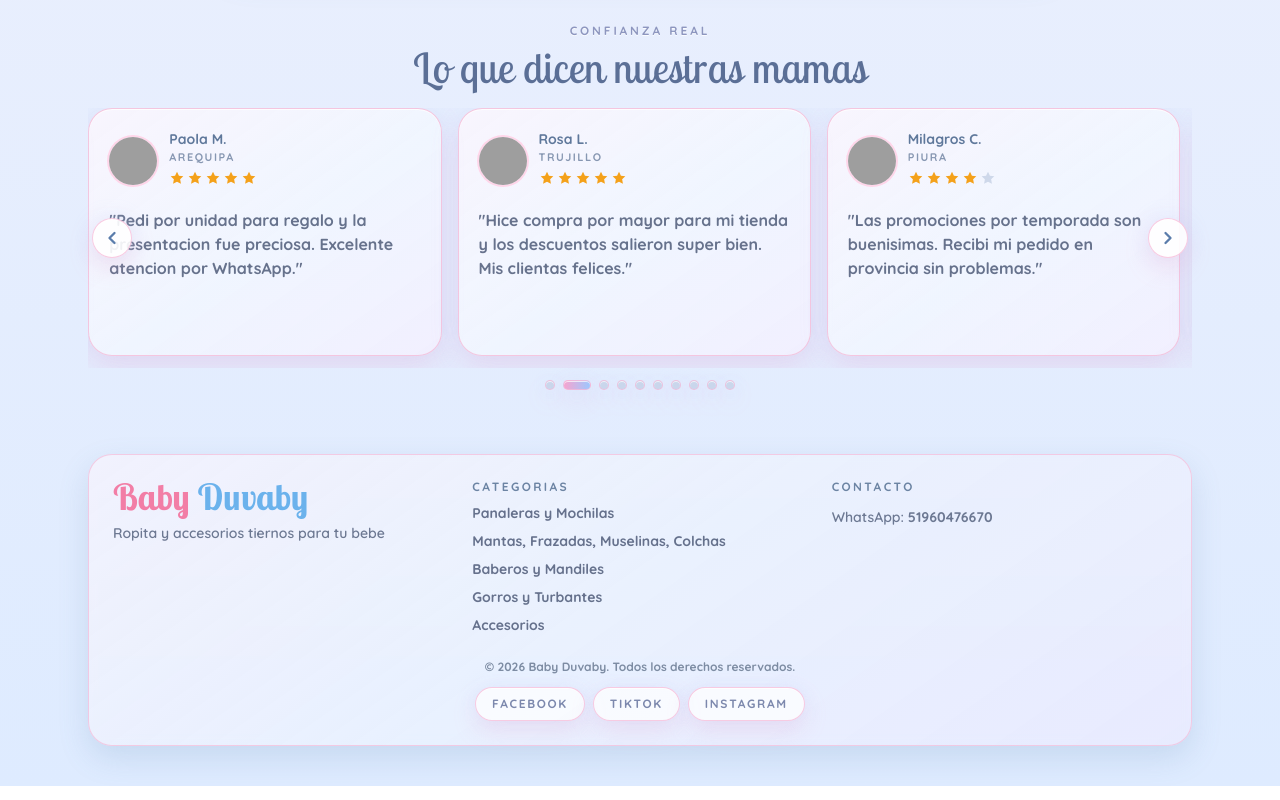
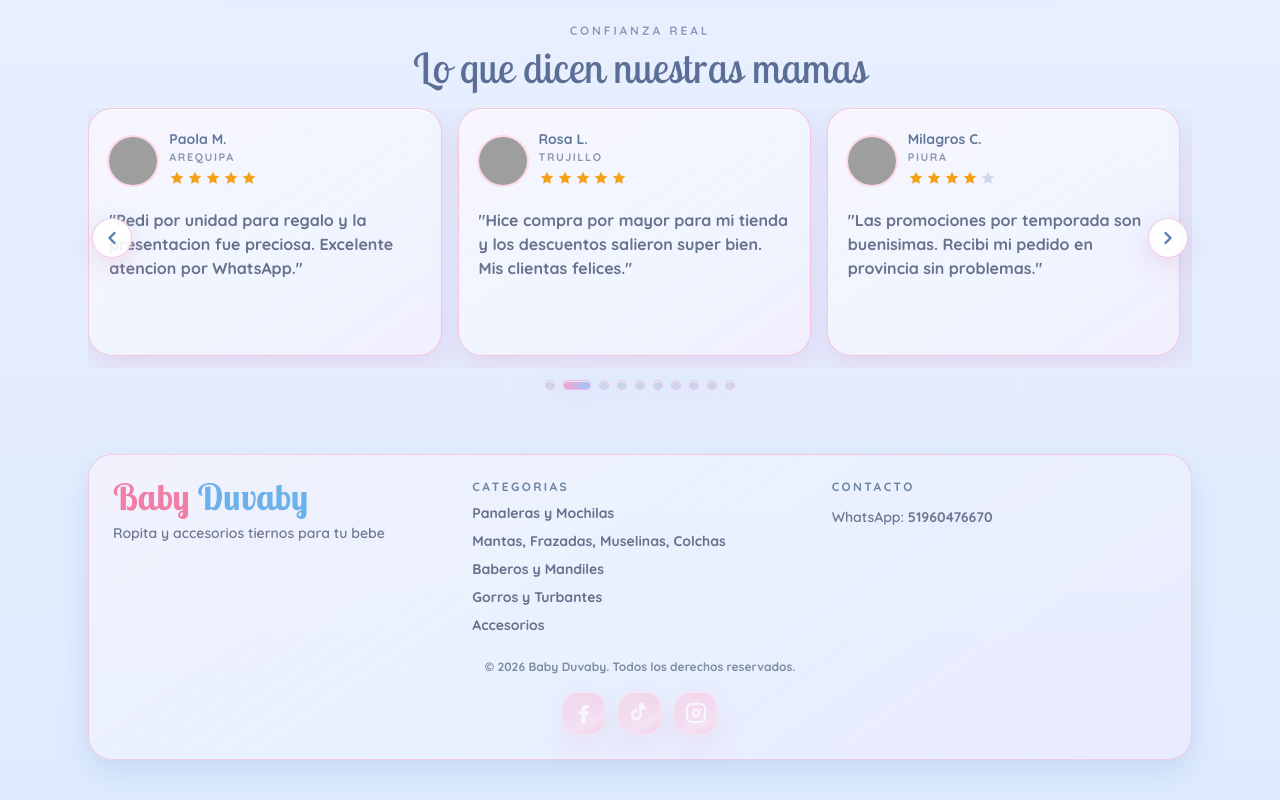
Before and after one commit to babyduvaby/BabyDuvaby, a Next.js app: page / in a window 1280 px wide. Shown: the part 3276-4076 px from the top of the page. Built offline with nearby package versions, Linux system fonts and the light colour scheme; no server answers; the database is empty; grey boxes are pictures that could not be loaded.

Commit message:
Footer: mostrar iconos de redes (sin texto)

```diff
--- a/src/components/Footer.js
+++ b/src/components/Footer.js
@@ -1,5 +1,64 @@
 import React from "react";
 import Link from "next/link";
+
+function SocialIcon({ href, label, children }) {
+  const isDisabled = !href;
+
+  return (
+    <a
+      href={href || "#"}
+      target="_blank"
+      rel="noreferrer"
+      aria-label={label}
+      aria-disabled={isDisabled ? "true" : "false"}
+      title={label}
+      className={[
+        "baby-social-icon",
+        isDisabled ? "baby-social-icon-disabled" : ""
+      ].join(" ")}
+      onClick={(event) => {
+        if (isDisabled) {
+          event.preventDefault();
+        }
+      }}
+    >
+      {children}
+    </a>
+  );
+}
+
+function IconInstagram(props) {
+  return (
+    <svg viewBox="0 0 24 24" width="24" height="24" aria-hidden="true" {...props}>
+      <path
+        fill="currentColor"
+        d="M7.6 2h8.8A5.6 5.6 0 0 1 22 7.6v8.8A5.6 5.6 0 0 1 16.4 22H7.6A5.6 5.6 0 0 1 2 16.4V7.6A5.6 5.6 0 0 1 7.6 2Zm0 2A3.6 3.6 0 0 0 4 7.6v8.8A3.6 3.6 0 0 0 7.6 20h8.8a3.6 3.6 0 0 0 3.6-3.6V7.6A3.6 3.6 0 0 0 16.4 4H7.6Zm4.4 3.8a4.2 4.2 0 1 1 0 8.4 4.2 4.2 0 0 1 0-8.4Zm0 2a2.2 2.2 0 1 0 0 4.4 2.2 2.2 0 0 0 0-4.4Zm5.15-2.45a1.05 1.05 0 1 1 0 2.1 1.05 1.05 0 0 1 0-2.1Z"
+      />
+    </svg>
+  );
+}
+
+function IconFacebook(props) {
+  return (
+    <svg viewBox="0 0 24 24" width="24" height="24" aria-hidden="true" {...props}>
+      <path
+        fill="currentColor"
+        d="M13.5 22v-8.2h2.75l.45-3.2H13.5V8.6c0-.93.26-1.56 1.6-1.56h1.7V4.18c-.82-.12-1.8-.2-2.77-.2-2.74 0-4.61 1.67-4.61 4.74v1.88H6.7v3.2h2.72V22h4.08Z"
+      />
+    </svg>
+  );
+}
+
+function IconTikTok(props) {
+  return (
+    <svg viewBox="0 0 24 24" width="24" height="24" aria-hidden="true" {...props}>
+      <path
+        fill="currentColor"
+        d="M14.7 2c.2 1.77 1.33 3.58 3.3 3.94v2.8c-1.56.06-2.9-.46-4-1.26v6.37c0 3.06-2.46 5.55-5.5 5.55S3 16.9 3 13.84s2.46-5.55 5.5-5.55c.3 0 .6.03.9.08v2.98c-.28-.1-.58-.16-.9-.16-1.49 0-2.7 1.22-2.7 2.72s1.2 2.72 2.7 2.72 2.7-1.22 2.7-2.72V2h2.8Z"
+      />
+    </svg>
+  );
+}
 
 // Pie de pagina publico sin accesos de administracion.
 export default function Footer({ categories, brand, whatsappPhone }) {
@@ -14,9 +73,9 @@ export default function Footer({ categories, brand, whatsappPhone }) {
   };
 
   const socials = [
-    { key: "facebook", label: "Facebook", href: socialLinks.facebook },
-    { key: "tiktok", label: "TikTok", href: socialLinks.tiktok },
-    { key: "instagram", label: "Instagram", href: socialLinks.instagram }
+    { key: "facebook", label: "Facebook", href: socialLinks.facebook, icon: <IconFacebook /> },
+    { key: "tiktok", label: "TikTok", href: socialLinks.tiktok, icon: <IconTikTok /> },
+    { key: "instagram", label: "Instagram", href: socialLinks.instagram, icon: <IconInstagram /> }
   ];
 
   return (
@@ -66,23 +125,11 @@ export default function Footer({ categories, brand, whatsappPhone }) {
           &copy; {new Date().getFullYear()} Baby Duvaby. Todos los derechos reservados.
         </p>
 
-        <div className="mt-3 flex flex-wrap items-center justify-center gap-2">
+        <div className="mt-4 flex items-center justify-center gap-3">
           {socials.map((item) => (
-            <a
-              key={item.key}
-              href={item.href || "#"}
-              target="_blank"
-              rel="noreferrer"
-              aria-label={item.label}
-              className="baby-button-glow inline-flex items-center justify-center rounded-full bg-white/70 px-4 py-2 text-xs font-extrabold uppercase tracking-[0.14em] text-[#7c88ad] transition hover:brightness-105"
-              onClick={(event) => {
-                if (!item.href) {
-                  event.preventDefault();
-                }
-              }}
-            >
-              {item.label}
-            </a>
+            <SocialIcon key={item.key} href={item.href} label={item.label}>
+              {item.icon}
+            </SocialIcon>
           ))}
         </div>
       </div>
--- a/src/index.css
+++ b/src/index.css
@@ -389,6 +389,54 @@
       0 20px 42px rgba(255, 56, 165, 0.42),
       0 0 28px rgba(255, 130, 214, 0.5);
   }
+
+  .baby-social-icon {
+    width: 44px;
+    height: 44px;
+    display: inline-flex;
+    align-items: center;
+    justify-content: center;
+    border-radius: 16px;
+    color: rgba(255, 255, 255, 0.96);
+    border: 1px solid rgba(255, 225, 241, 0.95);
+    background:
+      radial-gradient(circle at 20% 18%, rgba(255, 255, 255, 0.22) 0%, rgba(255, 255, 255, 0) 52%),
+      linear-gradient(155deg, #ffbadc 0%, #ffc8e6 44%, #ffd8ee 72%, #ffb7d8 100%);
+    box-shadow:
+      inset 0 1px 0 rgba(255, 255, 255, 0.55),
+      0 14px 28px rgba(246, 147, 195, 0.22),
+      0 0 22px rgba(183, 216, 255, 0.22);
+    transition:
+      transform 180ms ease,
+      box-shadow 180ms ease,
+      filter 180ms ease,
+      border-color 180ms ease;
+  }
+
+  .baby-social-icon:hover,
+  .baby-social-icon:focus-visible {
+    transform: translateY(-1px);
+    border-color: rgba(255, 190, 224, 0.98);
+    box-shadow:
+      inset 0 1px 0 rgba(255, 255, 255, 0.64),
+      0 16px 32px rgba(246, 147, 195, 0.28),
+      0 0 26px rgba(183, 216, 255, 0.28);
+    filter: brightness(1.02);
+  }
+
+  .baby-social-icon-disabled {
+    opacity: 0.62;
+    cursor: not-allowed;
+    filter: saturate(0.85);
+  }
+
+  @media (max-width: 360px) {
+    .baby-social-icon {
+      width: 40px;
+      height: 40px;
+      border-radius: 15px;
+    }
+  }
 }
 
 @keyframes float-soft {
```
